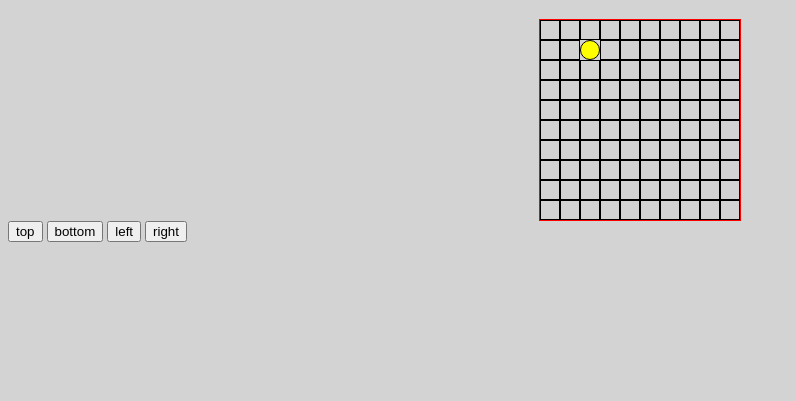
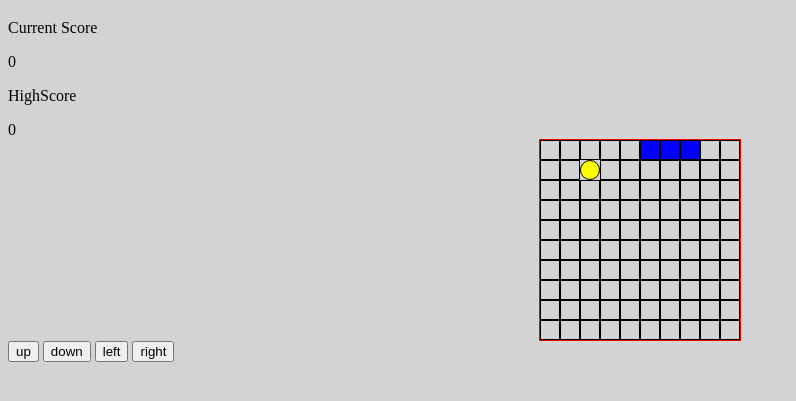
Before and after one commit to tryhardsnipehrd/JS-projects, a plain HTML site: page SnakeJS/index.html in a window 1280 px wide. Shown: the part 61-462 px from the top of the page, without its empty margins (0-796 px from the left). Drawn offline with Linux system fonts and the light colour scheme.

Commit message:
Added new score things

```diff
--- a/SnakeJS/index.html
+++ b/SnakeJS/index.html
@@ -5,11 +5,14 @@
 </head>
 <body>
 	<h1>Tryhard Snake</h1>
+	<p>Current Score</p>
 	<div class="scoreDisplay"></div>
+	<p>HighScore</p>
+	<div class="highScoreDisplay"></div>
 	<div class="grid"></div>
 	<div class="button">
-		<button class="top">top</button>
-		<button class="bottom">bottom</button>
+		<button class="up">up</button>
+		<button class="down">down</button>
 		<button class="left">left</button>
 		<button class="right">right</button>
 	</div>
```
